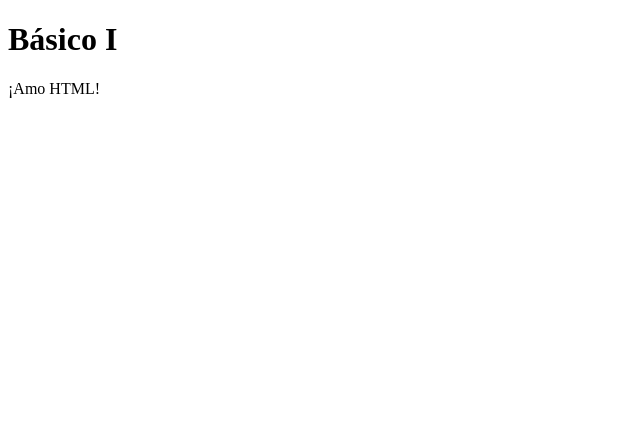
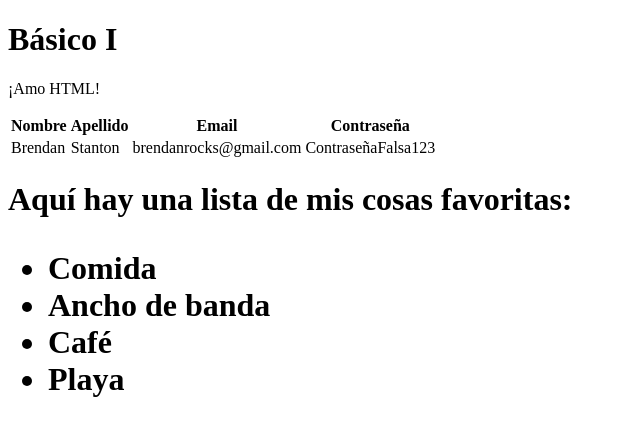
Before and after one commit to hermes200517/Pre-Bootcamp, a plain HTML site: page HTML/indentar.html in a window 1280 px wide. Shown: the whole page, without its empty margins (0-640 px from the left). Drawn offline with Linux system fonts and the light colour scheme.

Commit message:
identacion 2

```diff
--- a/HTML/indentar.html
+++ b/HTML/indentar.html
@@ -8,3 +8,37 @@
         <p> ¡Amo HTML! </p>
     </body>
 </html>
+
+<!DOCTYPE html>
+<html>
+    <head>
+        <title>Básico II</title>
+    </head>
+    <body>
+        <table>
+            <thead>
+                <tr>
+                    <th>Nombre</th>
+                    <th>Apellido</th>
+                    <th>Email</th>
+                    <th>Contraseña</th>
+                </tr>
+            </thead>
+            <tbody>
+                <tr>
+                    <td>Brendan </td>
+                    <td> Stanton</td>
+                    <td> brendanrocks@gmail.com</td>
+                    <td> ContraseñaFalsa123</td>
+                </tr>
+            </tbody>
+        </table>
+        <h1>Aquí hay una lista de mis cosas favoritas:</</h1>
+        <ul>
+            <li>Comida</li>
+            <li>Ancho de banda</li>
+            <li>Café</li>
+            <li>Playa</li>
+        </ul>
+    </body>
+</html>
```
